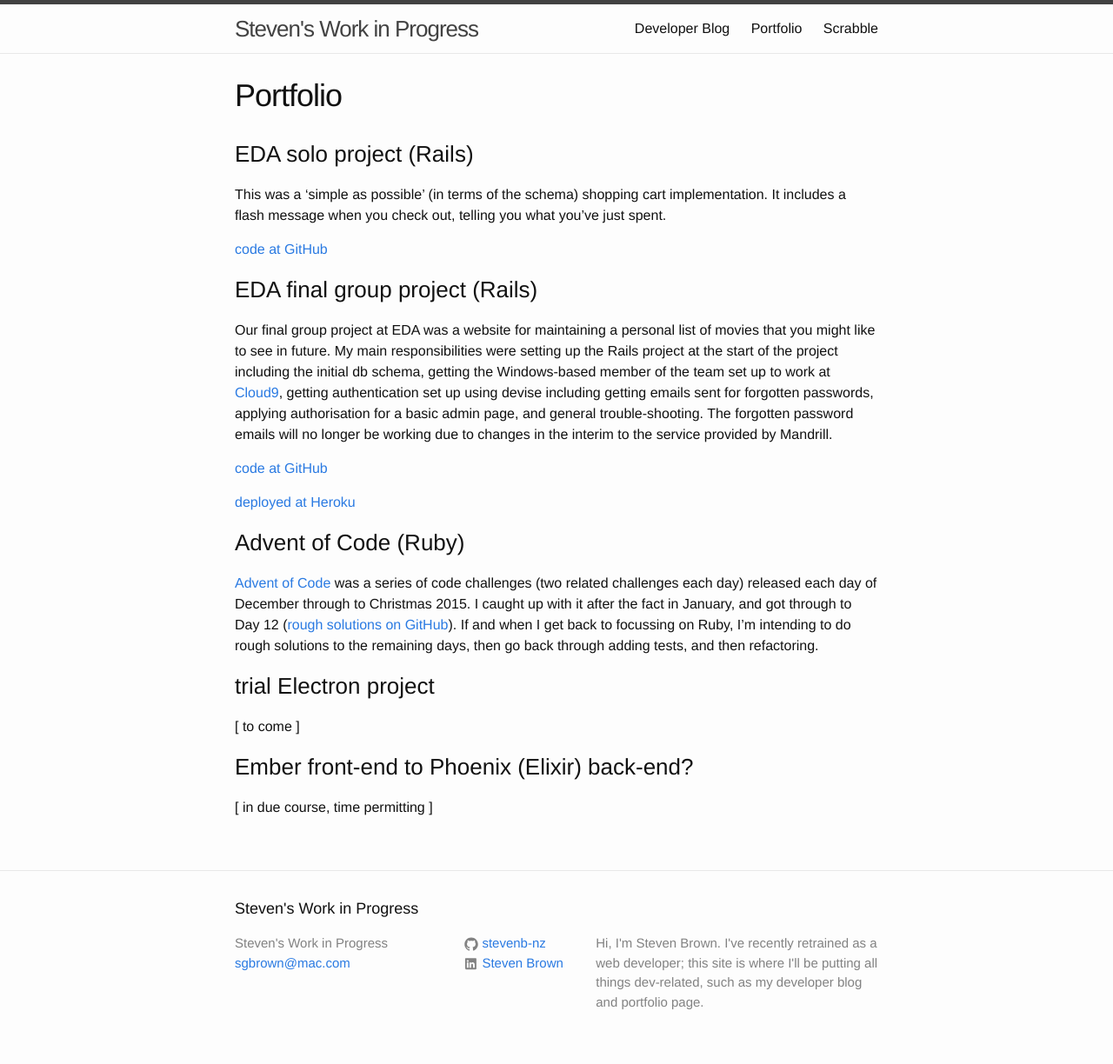
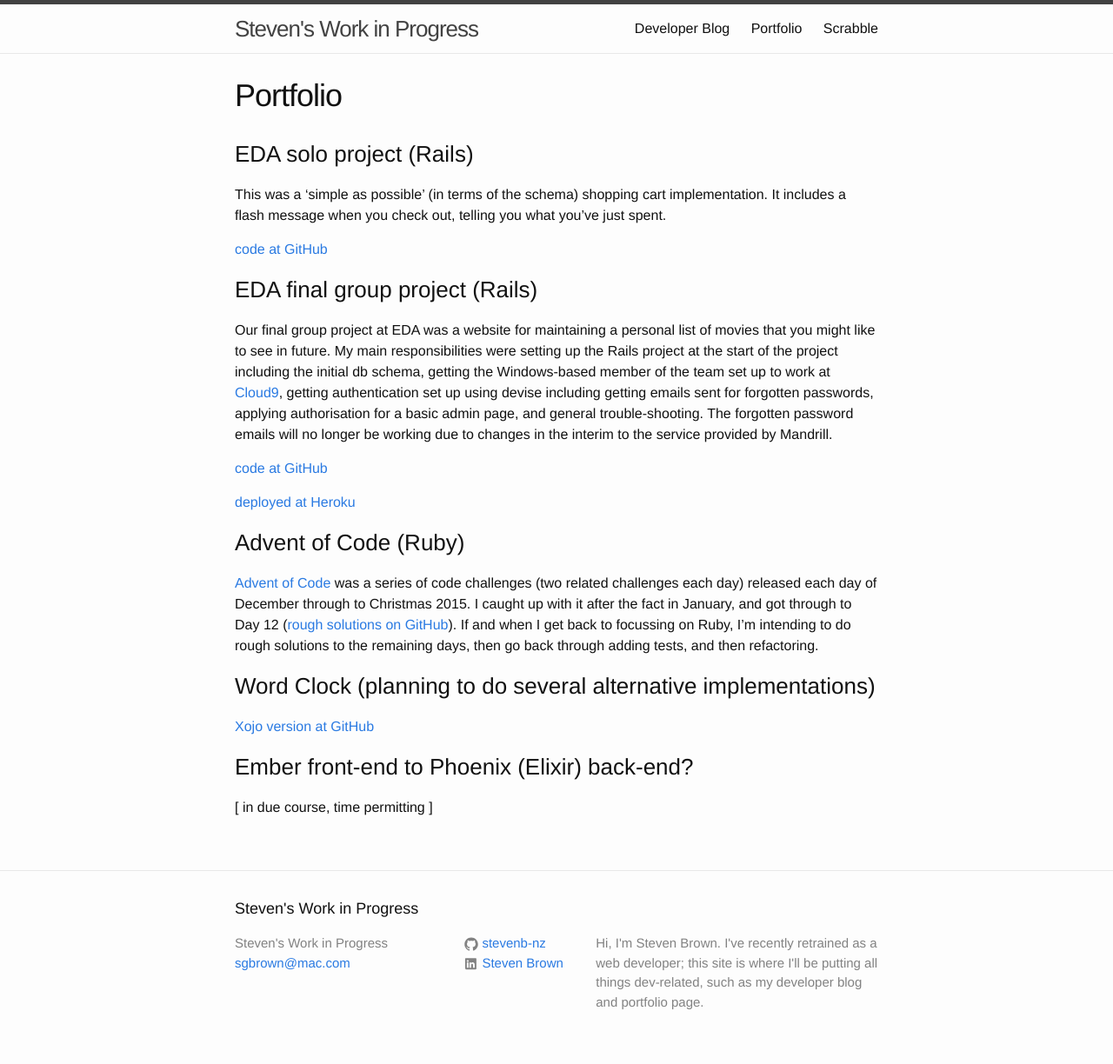
Before and after one commit to stevenb-nz/stevenb-nz.github.io, a Jekyll site: the page built from _pages/portfolio.md, in a window 1280 px wide. Shown: the whole page at 87% size. Built offline with Jekyll 4.4.1, drawn with Linux system fonts in a browser that asks for light colours.

Commit message:
new project linked to from portfolio page

```diff
--- a/_pages/portfolio.md
+++ b/_pages/portfolio.md
@@ -23,9 +23,9 @@ Our final group project at EDA was a website for maintaining a personal list of
 
 [Advent of Code](http://adventofcode.com) was a series of code challenges (two related challenges each day) released each day of December through to Christmas 2015. I caught up with it after the fact in January, and got through to Day 12 ([rough solutions on GitHub](https://github.com/stevenb-nz/AdventOfCode)). If and when I get back to focussing on Ruby, I'm intending to do rough solutions to the remaining days, then go back through adding tests, and then refactoring.
 
-### trial Electron project
+### Word Clock (planning to do several alternative implementations)
 
-\[ to come \]
+[Xojo version at GitHub](https://github.com/stevenb-nz/word-clock-xojo)
 
 ### Ember front-end to Phoenix (Elixir) back-end?
 
```
